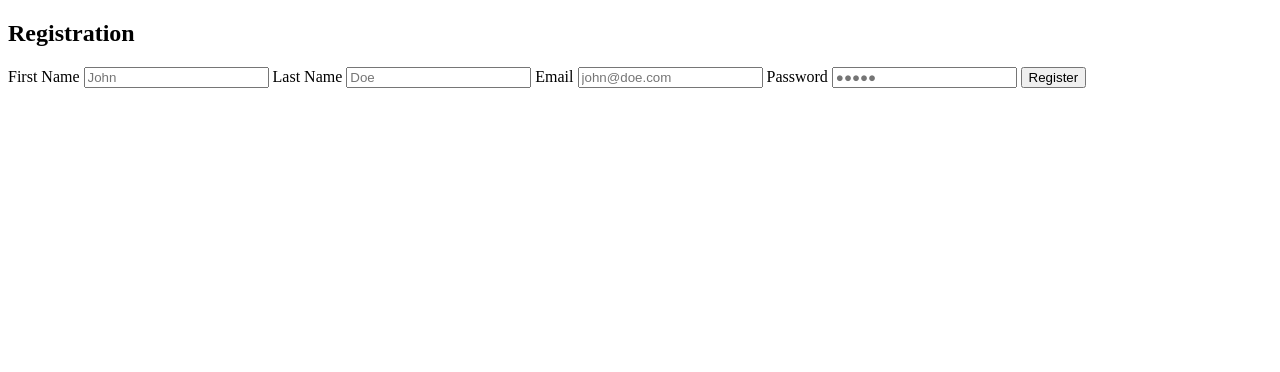
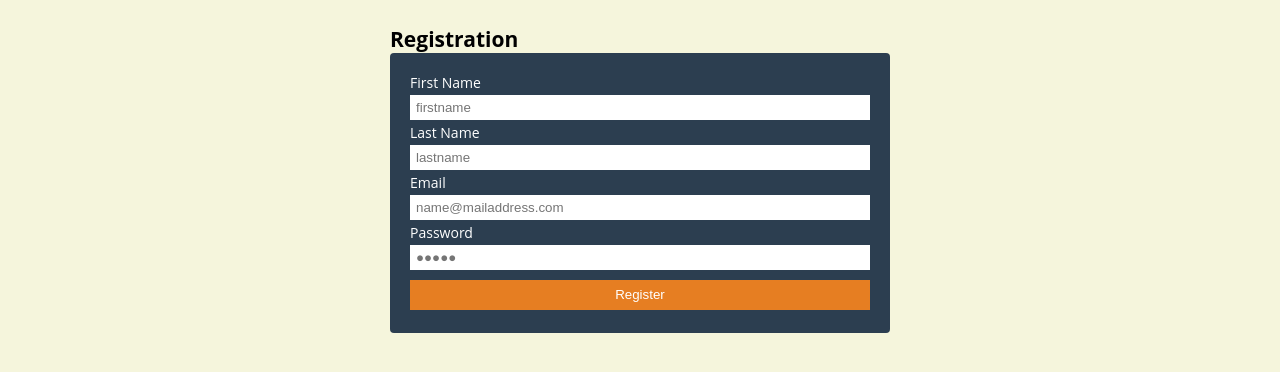
Before and after one commit to RaminKurkeice/Bookme, a PHP site: page /login.html in a window 1280 px wide. Shown: the top 372 px of the page. Run offline with PHP 8.4, Linux system fonts and the light colour scheme; some libraries are stand-ins or nearby versions.

Commit message:
update v2
added all of the pages together with some adjustments working on my confirmation page after the exam. good luck guys.

```diff
--- a/project pages/AboutUs.html
+++ b/project pages/AboutUs.html
@@ -65,7 +65,7 @@
 		</br>
 
 		<h4>Ramin Kurkeice: N01227056</h4>
-		<p></p>
+		<p>Hey, My name is Ramin Kurkeice, pronounced (Rah-men) I get a lot of noodle jokes when introducing myself. I love making mini project for my own hobbies, tinkering, I also enjoy making webpages, blogs, games, writing, and trying out new software. I'm currently enrolled as a student at Humber college studying computer engineering. My favourite sport is basketball and i'm always open to helping others.</p>
 		</br>
 
 		<h4>Ahmad El-Hajj: N01247366</h4>
--- /dev/null
+++ b/project pages/css-styles.css
@@ -0,0 +1,57 @@
+/* Styles */
+* {
+  margin: 0;
+  padding: 0;
+}
+
+body {
+  font-family: "Open Sans";
+  font-size: 14px;
+  width: 100%;
+	margin: auto;
+	background-color: #f5f5dc;
+}
+
+
+.container {
+  width: 500px;
+  margin: 25px auto;
+}
+
+form {
+  padding: 20px;
+  background: #2c3e50;
+  color: #fff;
+  -moz-border-radius: 4px;
+  -webkit-border-radius: 4px;
+  border-radius: 4px;
+}
+form label,
+form input,
+form button {
+  border: 0;
+  margin-bottom: 3px;
+  display: block;
+  width: 100%;
+}
+form input {
+  height: 25px;
+  line-height: 25px;
+  background: #fff;
+  color: #000;
+  padding: 0 6px;
+  -moz-box-sizing: border-box;
+  -webkit-box-sizing: border-box;
+  box-sizing: border-box;
+}
+form button {
+  height: 30px;
+  line-height: 30px;
+  background: #e67e22;
+  color: #fff;
+  margin-top: 10px;
+  cursor: pointer;
+}
+form .error {
+  color: #ff0000;
+}
--- a/project pages/info.html
+++ b/project pages/info.html
@@ -15,7 +15,9 @@
 
 <div class="container">
 <div class="content">
-	<h1>Information</h1>
+<div class="pushed">
+	<h1 >Information</h1>
+	</div>
 	<p>Bookme is the #1 place for students to buy and sell used books across Canada.</p>
 
 	<h2>FAQs</h2>
--- a/project pages/login.html
+++ b/project pages/login.html
@@ -11,15 +11,15 @@
   <form action="" name="registration">
 
     <label for="firstname">First Name</label>
-    <input type="text" name="firstname" id="firstname" placeholder="John"/>
+    <input type="text" name="firstname" id="firstname" placeholder="firstname"/>
 	<label class="error" for="firstname" id="fname_error">This field is required.</label>
 
     <label for="lastname">Last Name</label>
-    <input type="text" name="lastname" id="lastname" placeholder="Doe"/>
+    <input type="text" name="lastname" id="lastname" placeholder="lastname"/>
 	<label class="error" for="lastname" id="lname_error">This field is required.</label>
 
     <label for="email">Email</label>
-    <input type="email" name="email" id="email" placeholder="john@doe.com"/>
+    <input type="email" name="email" id="email" placeholder="name@mailaddress.com"/>
 	<label class="error" for="email" id="email_error">This field is required.</label>
 
     <label for="password">Password</label>
--- a/project pages/login.js
+++ b/project pages/login.js
@@ -44,7 +44,7 @@ function validate(event){
 		$("input#password").focus();
 		return false;
 	}
-	else if(password.length >= 8 && /[a-z]/.test(password) || /[A-Z]/.test(password) && /\d/.test(password) && /[^\w\s]/.test(password)){
+	else if(password.length <= 8 && /[a-z]/.test(password) || /[A-Z]/.test(password) && /\d/.test(password) && /[^\w\s]/.test(password)){
 		$("label#password_error").show();
 		$("input#password").focus();
 		return false;
```
Also changed, not shown: project pages/Bookme-MainPage.html (+23 -11 lines), project pages/Bookme-script.js (+2 -7 lines), project pages/header.html (+1 -6 lines), project pages/info.css (added, +46 -0 lines), project pages/styles.css (+16 -1 lines).
